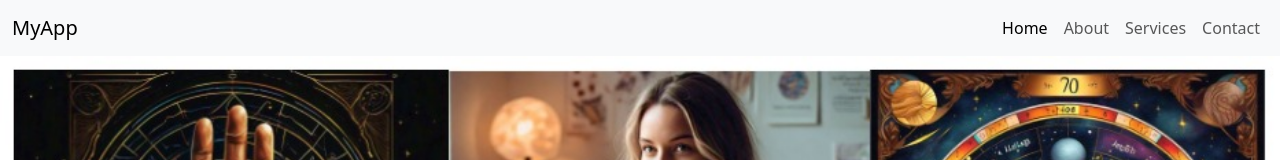
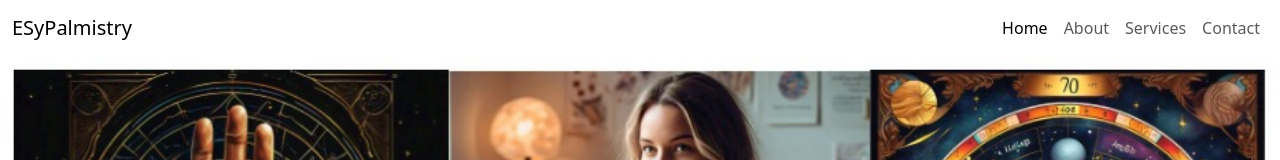
Before and after one commit to KrishnanSriram/reactpalmistry, a React (Create React App) app: page / in a window 1280 px wide. Shown: the top 160 px of the page. Built offline with nearby package versions, Linux system fonts and the light colour scheme.

Commit message:
Changed BG to white. Title changed and AboutMe link from Navbar to Div

```diff
--- a/src/component/aboutme.js
+++ b/src/component/aboutme.js
@@ -5,7 +5,7 @@ import './css/cardanimations.css';
 
 export const AboutMe = () => {
   return (
-    <div className="card mb-3 my-3 mx-5 border-0 text-align-center">
+    <div id="about" className="card mb-3 my-3 mx-5 border-0 text-align-center">
       <div className="row g-0">
         <div className="col-md-4"></div>
         <div className="col-md-8">
--- a/src/component/navigationbar.js
+++ b/src/component/navigationbar.js
@@ -3,9 +3,9 @@ import React from 'react';
 export const NavigationBar = () => {
   return (
     <header>
-      <nav className="navbar navbar-expand-lg navbar-light bg-light">
+      <nav className="navbar navbar-expand-lg navbar-light bg-white">
         <div className="container-fluid">
-          <a className="navbar-brand" href="/">MyApp</a>
+          <a className="navbar-brand" href="/">ESyPalmistry</a>
           <button className="navbar-toggler" type="button" data-bs-toggle="collapse" data-bs-target="#navbarNav" aria-controls="navbarNav" aria-expanded="false" aria-label="Toggle navigation">
             <span className="navbar-toggler-icon"></span>
           </button>
```
